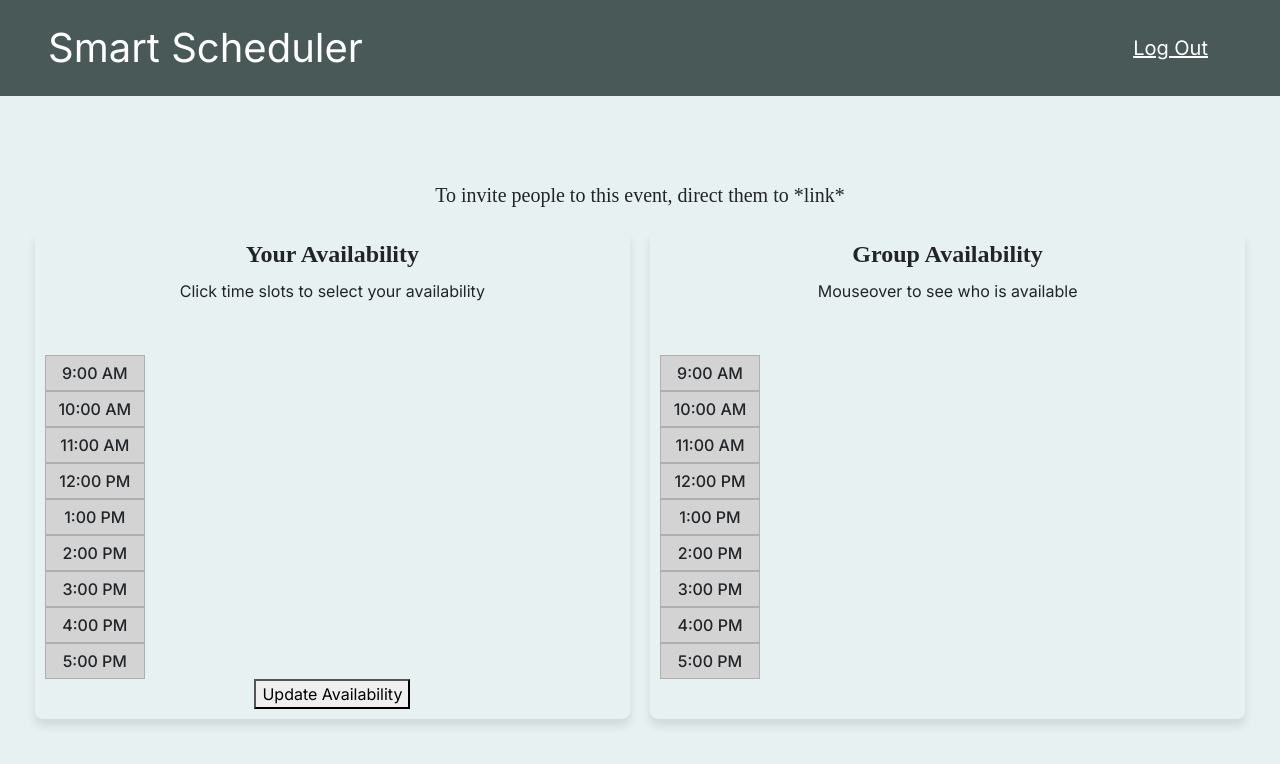
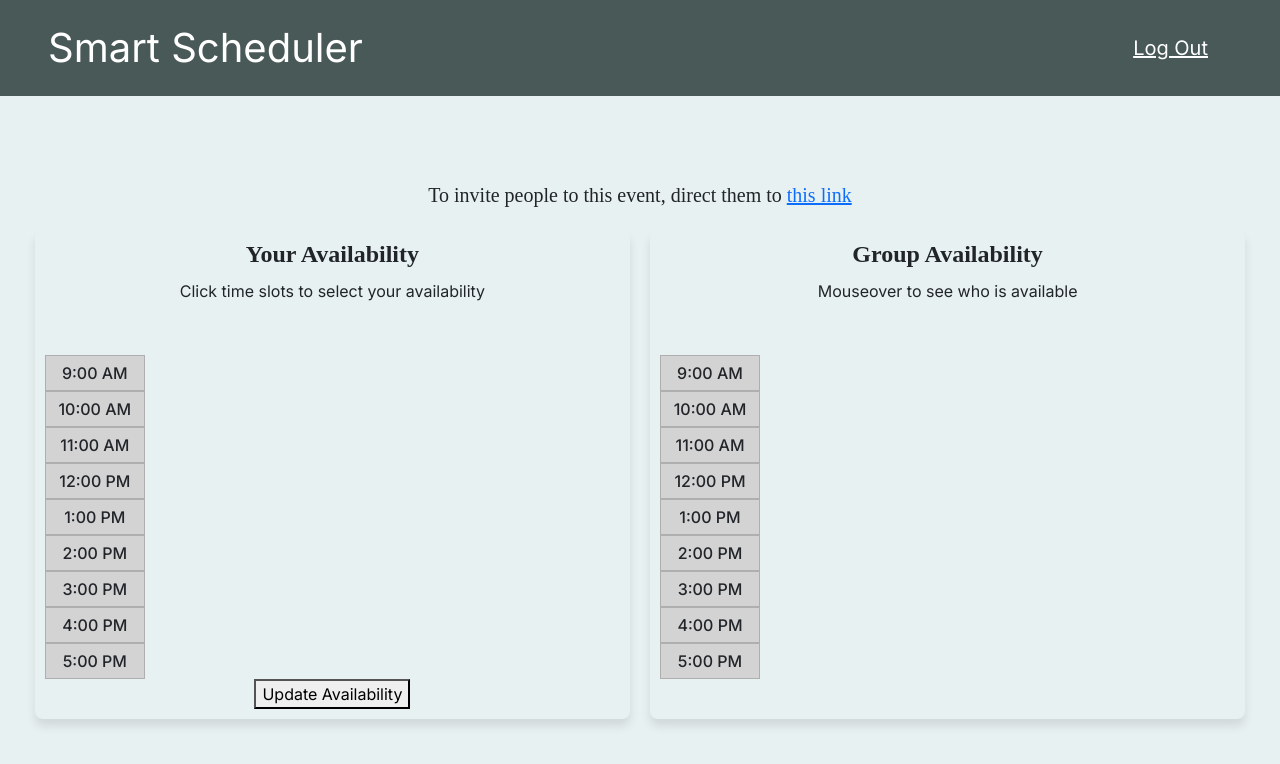
Before and after one commit to chrcha1/CSCI201_finalProject_COMBINED, a Next.js app: page /event in a window 1280 px wide. Shown: the top 764 px of the page. Built offline with nearby package versions, Linux system fonts and the light colour scheme.

Commit message:
Updated link to reference current page

```diff
--- a/src/app/event/page.tsx
+++ b/src/app/event/page.tsx
@@ -106,7 +106,7 @@ const EventPage = () => {
         <div className="text-center pt-5 availability-header">
           <h2>{eventDetails.name}</h2>
           <p>{eventDetails.description}</p>
-          <p>To invite people to this event, direct them to *link*</p>
+          <p>To invite people to this event, direct them to <a href={window.location.href}>this link</a></p>
         </div>
         <div className="availability-container">
           <div className="text-center availability-section">
```
